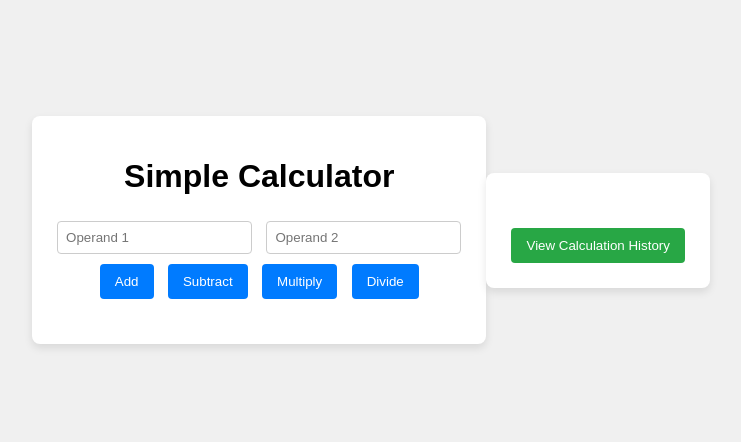
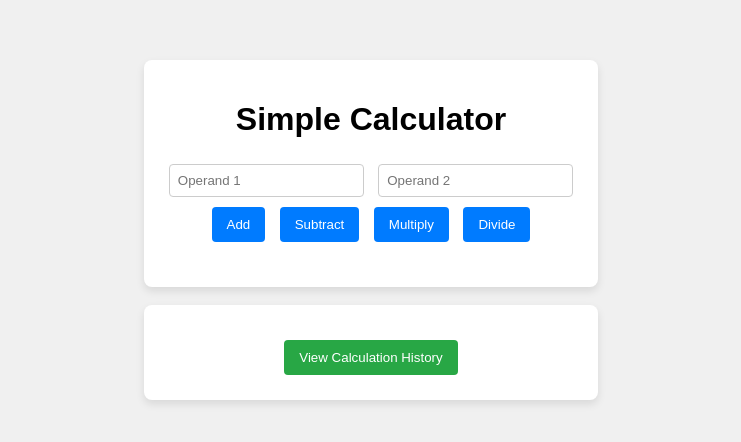
Before and after one commit to pantherF/math-microservice, a plain HTML site: page ui/page/index.html in a window 1280 px wide. Shown: the part 178-620 px from the top of the page, without its empty margins (269-1010 px from the left). Drawn offline with Linux system fonts and the light colour scheme.

Commit message:
FIX: HTML page structure

```diff
--- a/ui/page/index.html
+++ b/ui/page/index.html
@@ -2,9 +2,11 @@
 <html>
 <head>
     <title>Simple Calculator</title>
-    <link rel="stylesheet" href="/page/style.css">
+    <link rel="stylesheet" href="style.css">
 </head>
 <body>
+    <div>
+
         <div class="calculator">
             <h1>Simple Calculator</h1>
             <input type="number" id="operand1" placeholder="Operand 1">
@@ -17,11 +19,12 @@
             <div id="result"></div>
         </div>
 
+        <br />
         <div class="calculator">
-        <div id="result"></div>
-        <button onclick="window.location.href='/page/history.html'" class="history-button">View Calculation History</button>
+            <button onclick="window.location.href='history.html'" class="history-button">View Calculation History</button>
+        </div>
     </div>
 
-    <script src="/page/script.js"></script>
+    <script src="script.js"></script>
 </body>
 </html>
```
Also changed, not shown: ui/page/history.html (+2 -2 lines). Lines whose indentation alone changed are shown as unchanged.
